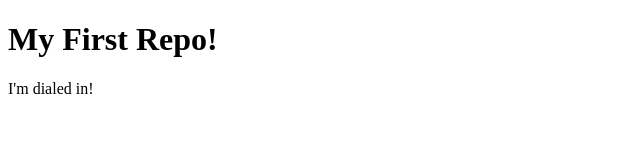
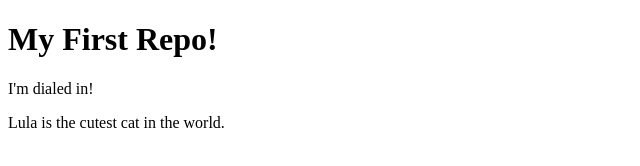
Before and after one commit to DevRaqMarie/first-repository-, a plain HTML site: page index.html in a window 1280 px wide. Shown: the whole page, without its empty margins (0-640 px from the left). Drawn offline with Linux system fonts and the light colour scheme.

Commit message:
add page content

```diff
--- a/index.html
+++ b/index.html
@@ -8,5 +8,6 @@
   <body>
     <h1>My First Repo!</h1>
     <p>I'm dialed in!</p>
+    <p>Lula is the cutest cat in the world.</p>
   </body>
 </html>
```
